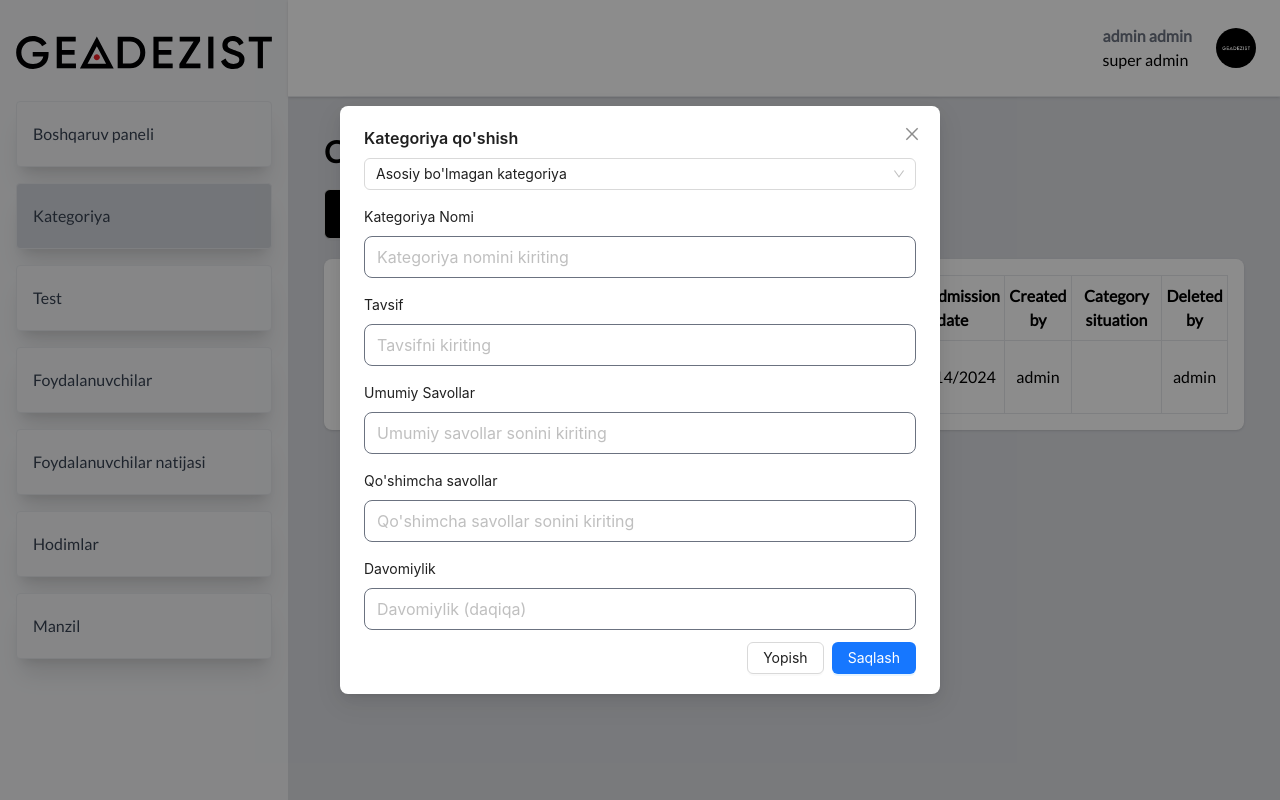
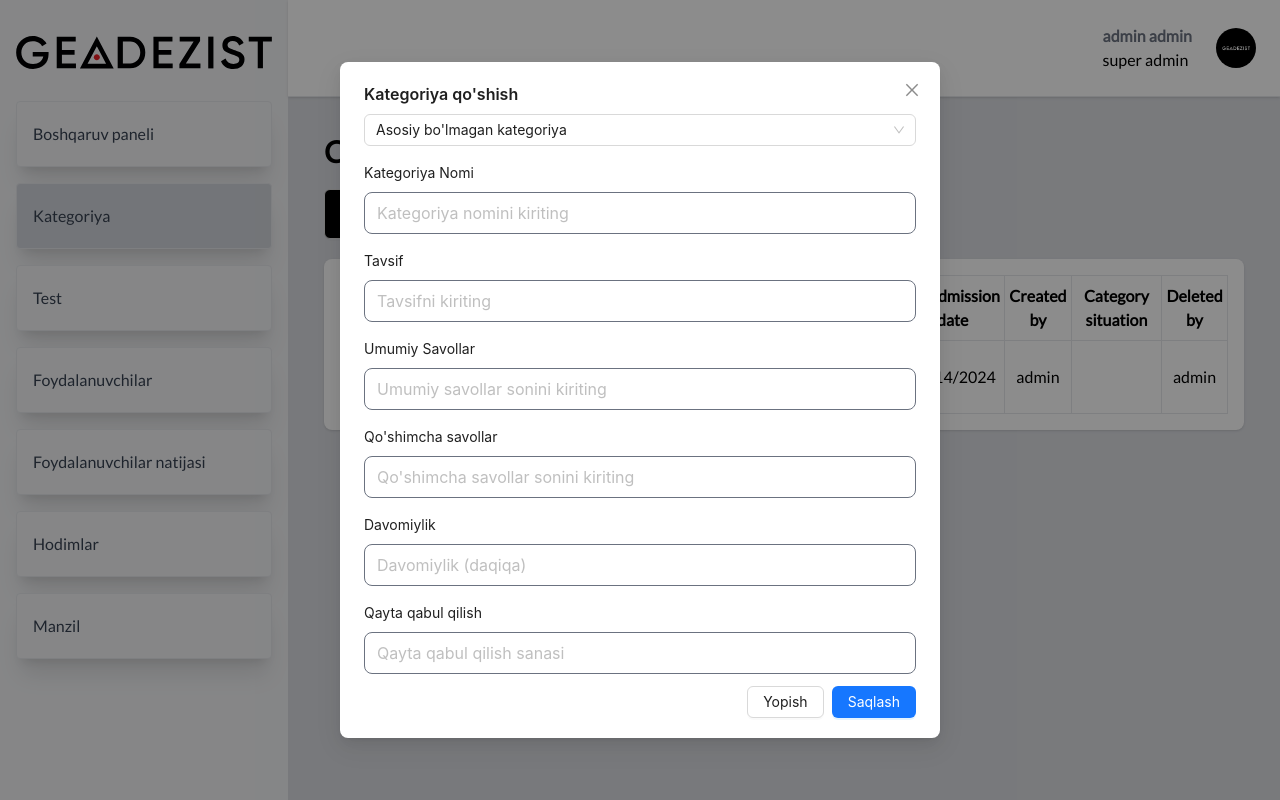
Before and after one commit to jasurhaydarovcode/GEADEZIST, a React (Vite) app: page /category in a window 1280 px wide. Both pictures are taken after a click on the button "Qo'shish". Built offline with nearby package versions, Linux system fonts and the light colour scheme.

Commit message:
CategoryFormValues add .

```diff
--- a/src/components/Modal/CategoryAddModal.tsx
+++ b/src/components/Modal/CategoryAddModal.tsx
@@ -18,6 +18,7 @@ const CategoryAddModal: React.FC<CategoryAddModalProps> = ({ onAddCategory }) =>
     totalQuestions: '',
     additionalQuestions: '',
     duration: '',
+    retryDate: '',
   });
 
   const [open, setOpen] = useState(false);
@@ -31,6 +32,7 @@ const CategoryAddModal: React.FC<CategoryAddModalProps> = ({ onAddCategory }) =>
       totalQuestions: '',
       additionalQuestions: '',
       duration: '',
+      retryDate: '',
     });
   };
 
@@ -149,6 +151,17 @@ const CategoryAddModal: React.FC<CategoryAddModalProps> = ({ onAddCategory }) =>
                   min="0"
                 />
               </div>
+              <div>
+                <label className="block mb-2">Qayta qabul qilish</label>
+                <Input
+                  className={InputStyles.input}
+                  type="number"
+                  placeholder="Qayta qabul qilish sanasi"
+                  value={formValues.retryDate}
+                  onChange={(e) => setFormValues({ ...formValues, retryDate: e.target.value })}
+                  min="0"
+                />
+              </div>
             </>
           )}
         </div>
--- a/src/helpers/types/CategoryFormValues.ts
+++ b/src/helpers/types/CategoryFormValues.ts
@@ -5,4 +5,5 @@ export interface CategoryFormValues {
     totalQuestions: string; // Umumiy savollar
     additionalQuestions: string; // Qo'shimcha savollar
     duration: string; // Davomiylik vaqti
+    retryDate: string; // Qayta qabul qilish sanasi
 }
```
